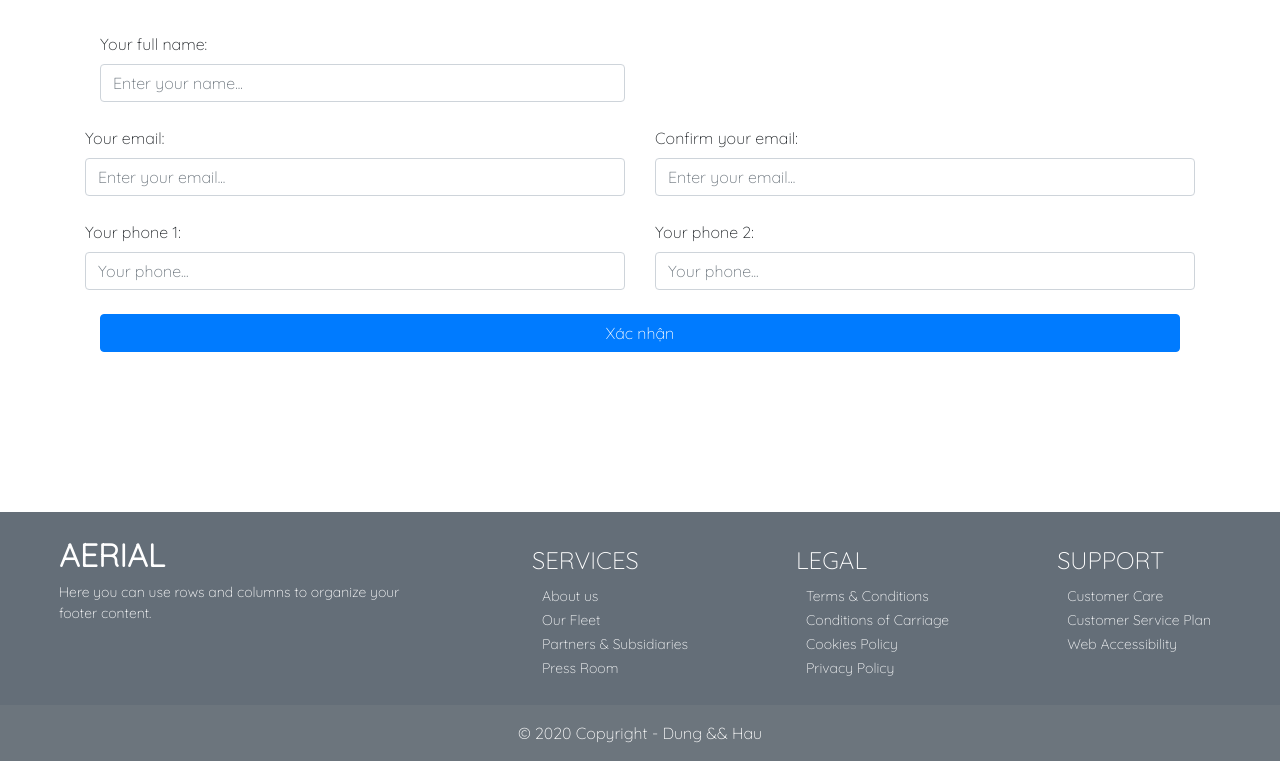
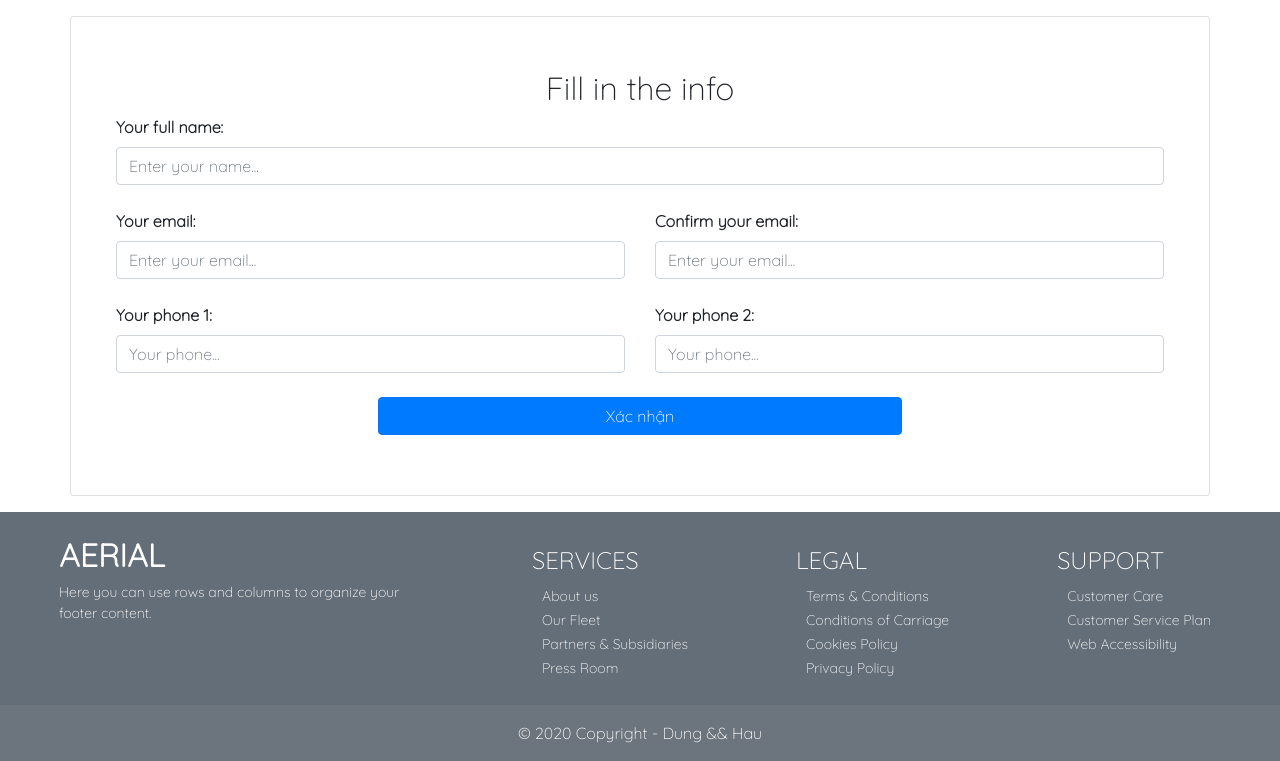
Before and after one commit to CosmicFishi/CongNghePhanMem_ChuyenBay, a Flask app: page /fill-info in a window 1280 px wide. Shown: the part 80-841 px from the top of the page. Run offline with Flask 2, Linux system fonts and the light colour scheme; some libraries are stand-ins or nearby versions.

Commit message:
Chỉnh UI, thêm Thiết kế giao diện.docx

```diff
--- a/project/saleapp/__init__.py
+++ b/project/saleapp/__init__.py
@@ -6,8 +6,8 @@ from flask_login import LoginManager
 
 app = Flask(__name__)
 app.secret_key = 'askdjasdauo12r1qrt8y93ohto2bt8iou18y3r14ih8yhde8tt8hoi2'
-app.config['SQLALCHEMY_DATABASE_URI']='mysql+pymysql://root:haungo@localhost:3308/db?charset=utf8'
-# app.config['SQLALCHEMY_DATABASE_URI']='mysql+pymysql://root:123456@localhost/db?charset=utf8'
+# app.config['SQLALCHEMY_DATABASE_URI']='mysql+pymysql://root:haungo@localhost:3308/db?charset=utf8'
+app.config['SQLALCHEMY_DATABASE_URI']='mysql+pymysql://root:123456@localhost/db?charset=utf8'
 
 app.config['SQLALCHEMY_TRACK_MODIFICATIONS'] = True
 
--- a/project/saleapp/main.py
+++ b/project/saleapp/main.py
@@ -100,7 +100,7 @@ def book_history():
         b_history_flight_from, b_history_flight_to = utils.get_book_history(current_user_id=current_user.id);
 
         return render_template('book-history.html', b_history_flight_from=b_history_flight_from,
-                           b_history_flight_to=b_history_flight_to)
+                               b_history_flight_to=b_history_flight_to)
 
 
 @app.route('/add_ticket', methods=['post'])
@@ -152,6 +152,7 @@ def fill_info():
             return redirect('/seat-selection')
 
     return render_template('fill-info.html')
+
 
 @app.route('/seat-selection', methods=['get'])
 def seat_selection():
@@ -259,14 +260,13 @@ def logout():
 @decorator.login_staff_required
 def staff_seat_selection():
     if 'ticket' not in session:
-        mess="Sorry you not have any ticket"
+        mess = "Sorry you not have any ticket"
         return render_template('seat-selection.html', mess=mess)
     else:
         ticket = session['ticket']
         seat_used = utils.get_seat_used(flight_id=ticket['flight_id'])
         seat = utils.get_seat_available(flight_id=ticket['flight_id'], plane_id=ticket['plane_id'])
         return render_template('staff-seat-selection.html', ticket=ticket, seat=seat, seat_used=seat_used)
-
 
 
 @app.route('/staff-book', methods=['get', 'post'])
@@ -278,8 +278,8 @@ def staff_book():
         flight_depart = request.form.get('depart')
 
         flights = flight.query.filter(flight.flight_from == flight_from,
-                            flight.flight_to == flight_to,
-                            flight.time_start > flight_depart).all()
+                                      flight.flight_to == flight_to,
+                                      flight.time_start > flight_depart).all()
         if len(flights) == 0:
             mess = "Sorry! We can not found a flight"
             airports = utils.get_airport()
@@ -335,9 +335,10 @@ def login_admin():
 @decorator.login_admin_staff_required
 def report():
     info = ''
+    month = ''
+    year = ''
+    sum = 0
     if request.method == 'POST':
-        month = ''
-        year = ''
         if request.form.get('month'):
             month = request.form.get('month')
 
@@ -345,9 +346,11 @@ def report():
             year = request.form.get('year')
 
         info = utils.get_scheduled(month=month, year=year)
+        if info:
+            for i in info:
+                sum += i.sum_price
 
-    return render_template('report.html', info=info)
-
+    return render_template('report.html', info=info, year=year, month=month, sum=sum)
 
 
 @app.errorhandler(404)
--- a/project/saleapp/static/css/styles.css
+++ b/project/saleapp/static/css/styles.css
@@ -221,3 +221,6 @@ table td div input {
   margin: 0;
   box-sizing: border-box;
 }
+.note {
+    font-size: 12px;
+}
--- a/project/saleapp/templates/fill-info.html
+++ b/project/saleapp/templates/fill-info.html
@@ -1,9 +1,16 @@
 {% extends 'layout.html' %} {% block body %}
-<div class="query">
-    <form action="" method="post">
-        <div class="container">
-            <div class="form-group col-md-6 col-sm-12">
-                <label for="first-name">Your full name:</label>
+<div class="query container card">
+    <form class="m-auto" action="" method="post">
+        <h2 class="text-center my-2">Fill in the info</h2>
+        <div class="text-center">
+            {% if mess %}
+            <span id="emailHelp" class="badge badge-danger">{{mess}}</span>
+            {% endif %}
+        </div>
+        <div class="container mt-0 d-flex flex-wrap">
+
+            <div class="form-group col-md-12 col-sm-12 ">
+                <label for="first-name"><strong>Your full name:</strong></label>
                 <input
                     type="text"
                     id="first-name"
@@ -12,9 +19,8 @@
                     placeholder="Enter your name..."
                 />
             </div>
-            <div class="row">
             <div class="form-group col-md-6 col-sm-12">
-                    <label for="email">Your email:</label>
+                <label for="email"><strong>Your email:</strong></label>
                 <input
                     id="email"
                     type="text"
@@ -22,12 +28,10 @@
                     class="form-control"
                     placeholder="Enter your email..."
                 />
-                    {% if mess %}
-                    <small id="emailHelp" class="text-danger form-text text-muted">{{mess}}</small>
-                    {% endif %}
+
             </div>
             <div class="form-group col-md-6 col-sm-12">
-                    <label for="email-confirm">Confirm your email:</label>
+                <label for="email-confirm"><strong>Confirm your email:</strong></label>
                 <input
                     id="email-confirm"
                     type="text"
@@ -36,10 +40,8 @@
                     placeholder="Enter your email..."
                 />
             </div>
-            </div>
-            <div class="row">
             <div class="form-group col-md-6 col-sm-12">
-                    <label for="phone1">Your phone 1:</label>
+                <label for="phone1"><strong>Your phone 1:</strong></label>
                 <input
                     id="phone1"
                     type="text"
@@ -49,7 +51,7 @@
                 />
             </div>
             <div class="form-group col-md-6 col-sm-12">
-                    <label for="phone2">Your phone 2:</label>
+                <label for="phone2"><strong>Your phone 2:</strong></label>
                 <input
                     id="phone2"
                     type="text"
@@ -58,9 +60,8 @@
                     placeholder="Your phone..."
                 />
             </div>
-            </div>
             <div class="btn-submit col-md-12 col-sm-12">
-                <input type="submit" value="Xác nhận" class="btn btn-primary" />
+                <input type="submit" value="Xác nhận" class="btn btn-primary w-50" />
             </div>
         </div>
     </form>
--- a/project/saleapp/templates/index.html
+++ b/project/saleapp/templates/index.html
@@ -69,9 +69,6 @@
                 <p class="card-text">To: <strong> {{f.flight_to_id.airport_name}} </strong></p>
                 <p>Time flight: <strong>{{ f.time_start.day }}/{{f.time_start.month}} - {{f.time_start.hour}}h{{f.time_start.minute}}m </strong></p>
                 <hr class="my-3">
-                <div class="w-100 text-right">
-                    <a href="#" class="btn btn-primary w-50"><i class="fas fa-umbrella-beach"></i> Book</a>
-                </div>
             </div>
         </div>
         {% endfor %}
--- a/project/saleapp/templates/payment.html
+++ b/project/saleapp/templates/payment.html
@@ -21,14 +21,14 @@
             </div>
             <hr class="my-2" >
             <div class="row">
-                <p class="col-md-6 col-sm-12"><strong>Type of seat:</strong> {{session['ticket'].seat_name}}</p>
-                <p class="col-md-6 col-sm-12"><strong>Amount of seat:</strong> {{session['ticket'].count_seat}}</p>
+                <p class="mt-3 col-md-6 col-sm-12"><strong>Type of seat:</strong> {{session['ticket'].seat_name}}</p>
+                <p class="mt-3 col-md-6 col-sm-12"><strong>Amount of seat:</strong> {{session['ticket'].count_seat}}</p>
                 <p class="col-md-6 col-sm-12"><strong>Position:</strong> {{session['ticket'].position}}</p>
                 <p class="col-md-6 col-sm-12"><strong>Price:</strong> {{session['ticket'].price}}$</p>
 
             </div>
 
-            <hr class="my-3">
+            <hr class="my-2">
             <div class="text-center">
                 <h3 class="pb-2">
                     <strong>Total: </strong>
```
Also changed, not shown: project/saleapp/templates/book-detail.html (+5 -2 lines), project/saleapp/templates/report.html (+11 -4 lines), project/saleapp/templates/seat-selection.html (+7 -7 lines), project/saleapp/templates/staff-book-detail.html (+28 -13 lines), project/saleapp/utils.py (+8 -5 lines), project/saleapp/static/js/scripts.js (line endings or trailing spaces). Lines whose indentation alone changed are shown as unchanged.
